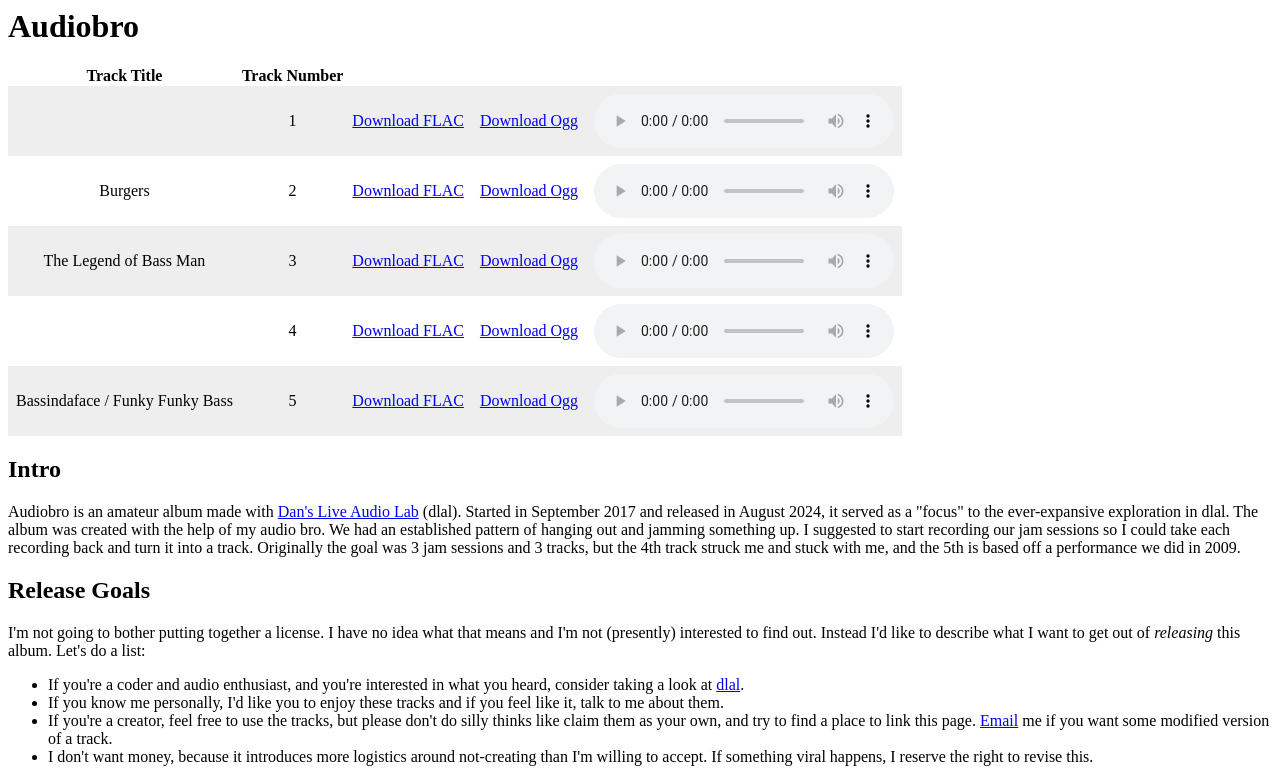
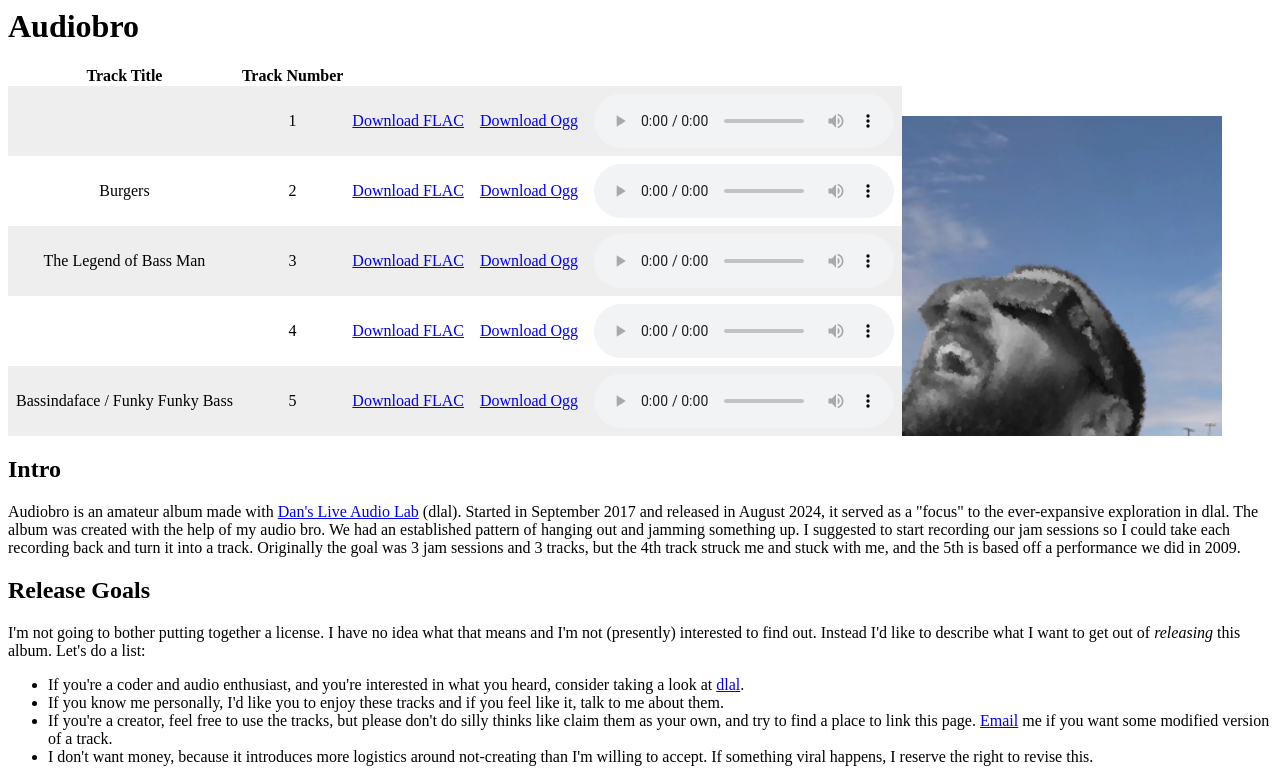
Before and after one commit to dansgithubuser/audiobro-web, a plain HTML site: page index.html in a window 1280 px wide. Shown: the top 783 px of the page. Drawn offline with Linux system fonts and the light colour scheme.

Commit message:
album art

```diff
--- a/index.html
+++ b/index.html
@@ -1,4 +1,5 @@
 <h1>Audiobro</h1>
+<div style="display: flex; flex-direction: row">
   <table>
     <tr>
       <th>Track Title</th>
@@ -60,6 +61,14 @@
       </td>
     </tr>
   </table>
+  <img
+    src="https://raw.githubusercontent.com/dansgithubuser/audiobro-web/master/audiobro.jpg"
+    style="
+      max-height: 20rem;
+      align-self: flex-end;
+    "
+  >
+</div>
 
 <h2>Intro</h2>
 Audiobro is an amateur album made with <a href="https://github.com/dansgithubuser/dlal">Dan's Live Audio Lab</a> (dlal).
```
Also changed, not shown: audiobro.jpg (added). Lines whose indentation alone changed are shown as unchanged.
